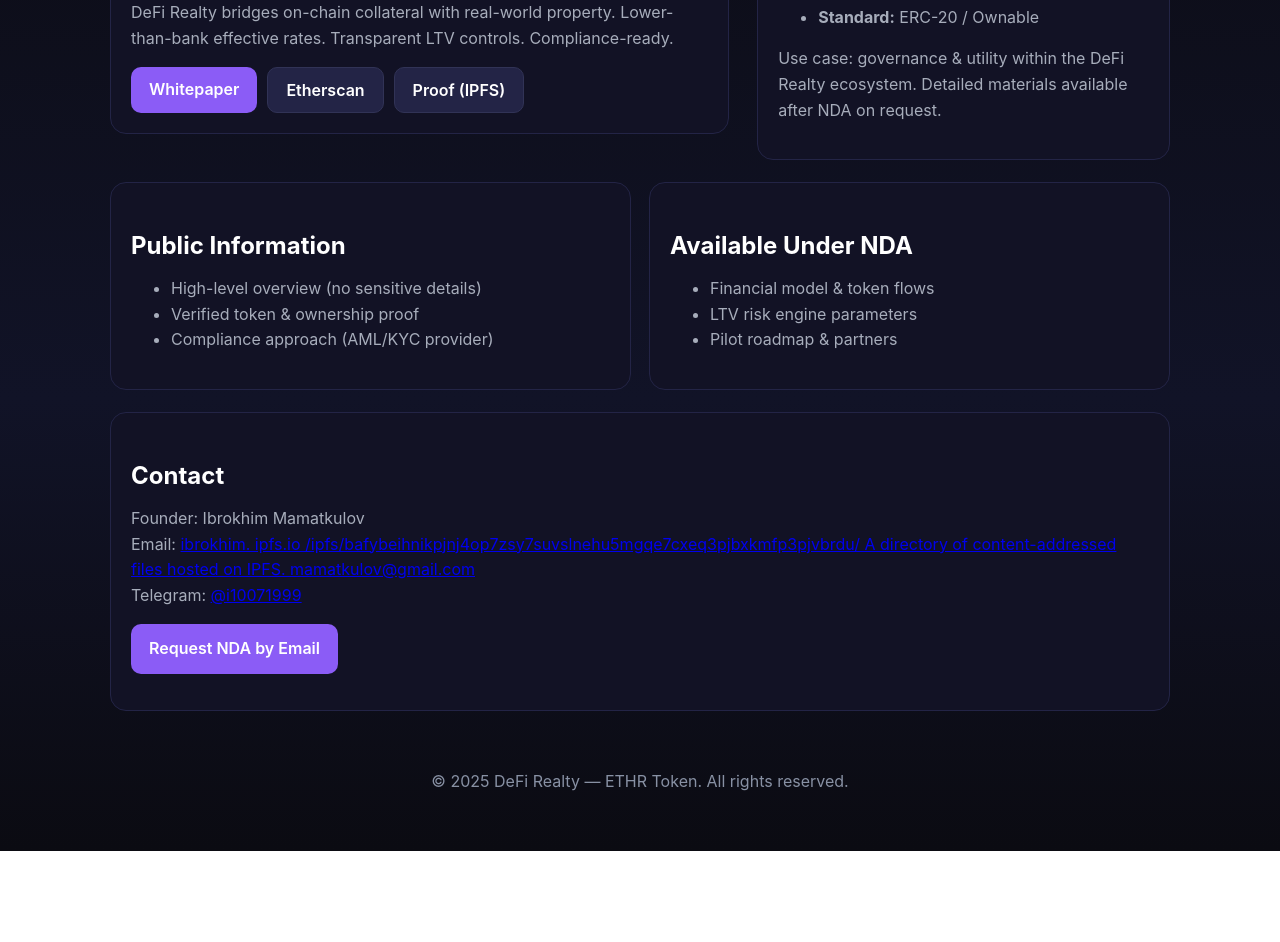
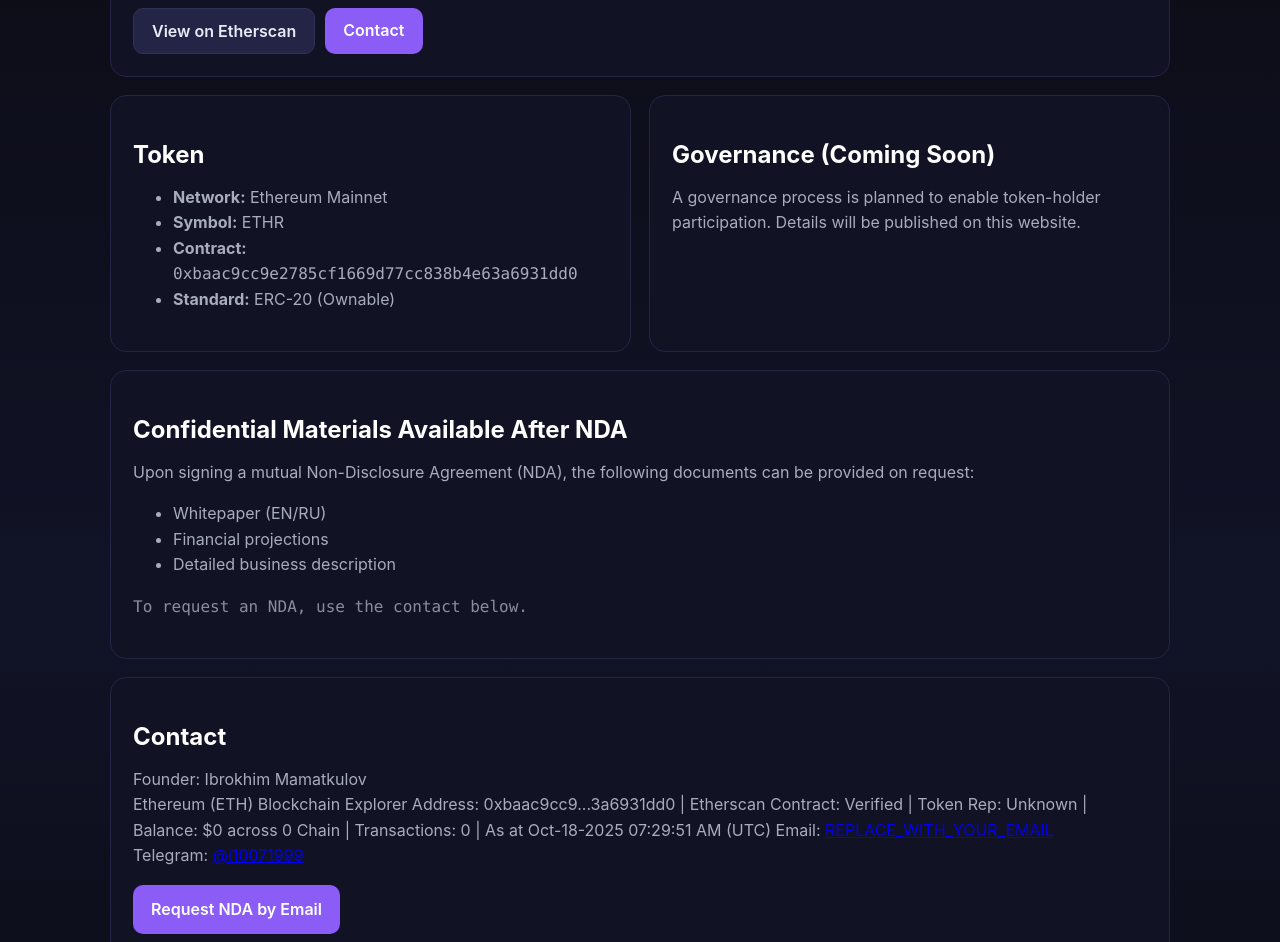
Before and after one commit to ibrokhimmamatkulov-max/defirealty-site-, a plain HTML site: page index.html in a window 1280 px wide. Shown: the part 280-1222 px from the top of the page. Before the commit the page ends 1131 px from the top, so only its background shows below. Drawn offline with Linux system fonts and the light colour scheme.

Commit message:
Update index.html

```diff
--- a/index.html
+++ b/index.html
@@ -4,7 +4,7 @@
   <meta charset="utf-8">
   <title>DeFi Realty (ETHR)</title>
   <meta name="viewport" content="width=device-width, initial-scale=1">
-  <meta name="description" content="ETH-backed real-estate finance. ETHR token on Ethereum.">
+  <meta name="description" content="ETHR — token on Ethereum. Governance coming soon.">
   <style>
     :root { --bg:#0b0b12; --card:#121225; --text:#eef1f7; --muted:#a7adbb; --accent:#8b5cf6; }
     *{box-sizing:border-box}
@@ -14,21 +14,24 @@
     .logo{display:flex;gap:12px;align-items:center;color:var(--text);text-decoration:none}
     .logo svg{width:28px;height:28px}
     .btn{display:inline-block;padding:12px 18px;border-radius:10px;background:var(--accent);color:#fff;text-decoration:none;font-weight:600}
-    .hero{display:grid;grid-template-columns:1.2fr 0.8fr;gap:28px;align-items:center}
-    .card{background:var(--card);border:1px solid #232446;border-radius:16px;padding:20px}
-    h1{color:#fff;font-size:38px;letter-spacing:.2px;margin:.3em 0}
-    h2{color:#fff;margin:28px 0 12px}
+    .btn.secondary{background:#232446;border:1px solid #313356;color:#e9ecf6}
+    .card{background:var(--card);border:1px solid #232446;border-radius:16px;padding:22px}
+    h1{color:#fff;font-size:38px;margin:.3em 0}
+    h2{color:#fff;margin:22px 0 10px}
     p,ul{color:var(--muted);line-height:1.6}
     .mono{font-family:ui-monospace,Menlo,Consolas,monospace}
     .grid{display:grid;grid-template-columns:1fr 1fr;gap:18px}
+    @media(max-width:900px){.grid{grid-template-columns:1fr}}
     .footer{margin-top:40px;padding:20px;color:#8891a4;text-align:center}
-    @media(max-width:900px){.hero{grid-template-columns:1fr}.grid{grid-template-columns:1fr}}
+    .spacer{height:10px}
   </style>
 </head>
 <body>
   <div class="wrap">
+    <!-- Top -->
     <div class="nav">
       <a class="logo" href="#">
+        <!-- House icon (no door/window) -->
         <svg viewBox="0 0 64 64" fill="none" stroke="currentColor" stroke-width="2">
           <path d="M8 30 L32 12 L56 30" />
           <path d="M16 28 L16 52 L48 52 L48 28" />
@@ -36,65 +39,80 @@
         </svg>
         <strong>DeFi Realty</strong><span class="mono" style="opacity:.7">ETHR</span>
       </a>
-    <a class="btn" href="#contact">Request NDA</a>
+      <a class="btn" href="#nda">Request NDA</a>
     </div>
 
-  <section class="hero">
+    <!-- Hero -->
+    <section class="card">
+      <h1>DeFi Realty — ETHR</h1>
+      <p>
+        ETHR is a token on Ethereum. The project is preparing a governance framework and public documentation.
+        Full materials are shared strictly <b>after a mutual NDA</b>.
+      </p>
+      <div class="spacer"></div>
+      <div style="display:flex;gap:10px;flex-wrap:wrap">
+        <a class="btn secondary" href="https://etherscan.io/address/0xbaac9cc9e2785cf1669d77cc838b4e63a6931dd0" target="_blank">View on Etherscan</a>
+        <a class="btn" href="#contact">Contact</a>
+      </div>
+    </section>
+
+    <!-- Token -->
+    <section class="grid" style="margin-top:18px">
       <div class="card">
-      <h1>ETH-backed Real-Estate Finance</h1>
-      <p>DeFi Realty bridges on-chain collateral with real-world property. Lower-than-bank effective rates. Transparent LTV controls. Compliance-ready.</p>
-      <div style="margin-top:16px;display:flex;gap:10px;flex-wrap:wrap">
-        <a class="btn" href="https://ipfs.io/ipfs/bafybeihnikpjnj4op7zsy7suvslnehu5mgqe7cxeq3pjbxkmfp3pjvbrdu" target="_blank">Whitepaper</a>
-        <a class="btn" style="background:#232446;border:1px solid #313356"
-           href="https://etherscan.io/address/0xbaac9cc9e2785cf1669d77cc838b4e63a6931dd0" target="_blank">Etherscan</a>
-        <a class="btn" style="background:#232446;border:1px solid #313356"
-           href="https://ipfs.io/ipfs/bafybeihnikpjnj4op7zsy7suvslnehu5mgqe7cxeq3pjbxkmfp3pjvbrdu" target="_blank">Proof (IPFS)</a>
-      </div>
-    </div>
-    <div class="card">
-      <h2>ETHR Token</h2>
+        <h2>Token</h2>
         <ul>
           <li><b>Network:</b> Ethereum Mainnet</li>
           <li><b>Symbol:</b> ETHR</li>
-        <li><b>Contract:</b> <span class="mono">0xbaac9c…931dD0</span></li>
-        <li><b>Standard:</b> ERC-20 / Ownable</li>
+          <li><b>Contract:</b> <span class="mono">0xbaac9cc9e2785cf1669d77cc838b4e63a6931dd0</span></li>
+          <li><b>Standard:</b> ERC-20 (Ownable)</li>
         </ul>
-      <p>Use case: governance & utility within the DeFi Realty ecosystem. Detailed materials available after NDA on request.</p>
+      </div>
+
+      <!-- Governance -->
+      <div class="card">
+        <h2>Governance (Coming Soon)</h2>
+        <p>
+          A governance process is planned to enable token-holder participation. Details will be published on this website.
+        </p>
       </div>
     </section>
 
-  <section class="grid" style="margin-top:22px">
-    <div class="card">
-      <h2>Public Information</h2>
+    <!-- NDA Gate -->
+    <section class="card" id="nda" style="margin-top:18px">
+      <h2>Confidential Materials Available After NDA</h2>
+      <p>
+        Upon signing a mutual Non-Disclosure Agreement (NDA), the following documents can be provided on request:
+      </p>
       <ul>
-        <li>High-level overview (no sensitive details)</li>
-        <li>Verified token & ownership proof</li>
-        <li>Compliance approach (AML/KYC provider)</li>
+        <li>Whitepaper (EN/RU)</li>
+        <li>Financial projections</li>
+        <li>Detailed business description</li>
       </ul>
-    </div>
-    <div class="card">
-      <h2>Available Under NDA</h2>
-      <ul>
-        <li>Financial model & token flows</li>
-        <li>LTV risk engine parameters</li>
-        <li>Pilot roadmap & partners</li>
-      </ul>
-    </div>
+      <p class="mono" style="opacity:.8">To request an NDA, use the contact below.</p>
     </section>
 
-  <section class="card" id="contact" style="margin-top:22px">
+    <!-- Contact -->
+    <section class="card" id="contact" style="margin-top:18px">
       <h2>Contact</h2>
-    <p>Founder: Ibrokhim Mamatkulov<br>
-       Email: <a href="mailto:ibrokhim.mamatkulov@gmail.com">ibrokhim.
-ipfs.io
-/ipfs/bafybeihnikpjnj4op7zsy7suvslnehu5mgqe7cxeq3pjbxkmfp3pjvbrdu/
+      <p>
+        Founder: Ibrokhim Mamatkulov<br>
+Ethereum (ETH) Blockchain Explorer
+Address: 0xbaac9cc9...3a6931dd0 | Etherscan
 
-A directory of content-addressed files hosted on IPFS.
+Contract: Verified | Token Rep: Unknown | Balance: $0 across 0 Chain | Transactions: 0 | As at Oct-18-2025 07:29:51 AM (UTC)
 
-mamatkulov@gmail.com</a><br>
-       Telegram: <a href="https://t.me/i10071999" target="_blank">@i10071999</a></p>
-    <p><a class="btn" href="mailto:ibrokhim.mamatkulov@gmail.com?subject=NDA%20Request%20—%20DeFi%20Realty%20(ETHR)">Request NDA by Email</a></p>
+Email: <a href="mailto:REPLACE_WITH_YOUR_EMAIL">REPLACE_WITH_YOUR_EMAIL</a><br>
+        Telegram: <a href="https://t.me/i10071999" target="_blank">@i10071999</a>
+      </p>
+      <p>
+        <a class="btn" href="mailto:REPLACE_WITH_YOUR_EMAIL?subject=NDA%20Request%20—%20DeFi%20Realty%20(ETHR)">Request NDA by Email</a>
+      </p>
     </section>
+
+    <div class="footer">© 2025 DeFi Realty — ETHR. All rights reserved.</div>
+  </div>
+</body>
+</html>
 
   <div class="footer">© 2025 DeFi Realty — ETHR Token. All rights reserved.</div>
 </div>
```
Lines whose indentation alone changed are shown as unchanged.
